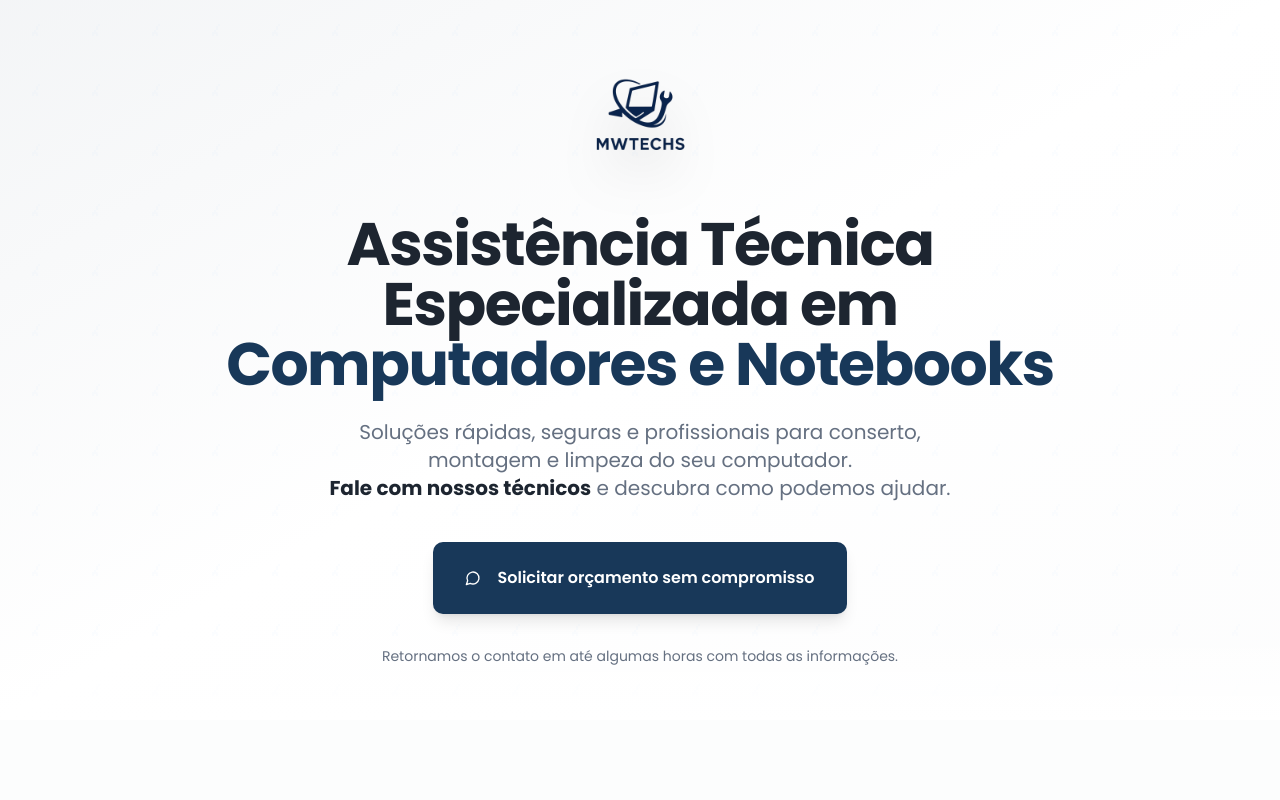
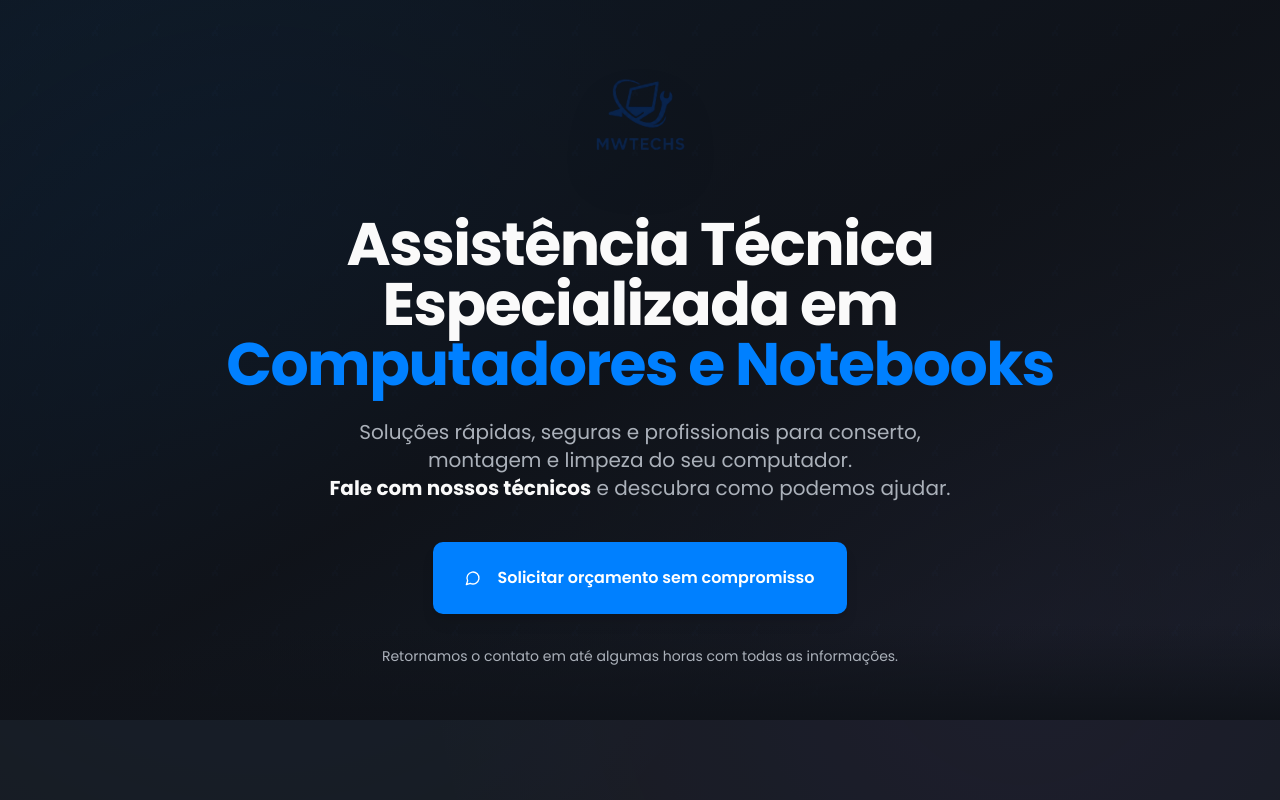
Before and after one commit to motozero26/site-empresa-v2-lovable, a React (Vite) app: page / in a window 1280 px wide. Shown: the top 800 px of the page. Built offline with nearby package versions, Linux system fonts and the light colour scheme; the HTML template or start-up script is replaced by a standard one.

Commit message:
Apply technological design
Update CSS to implement a modern, technological design with gradients and vibrant colors, replacing the previous white background theme.

```diff
--- a/src/index.css
+++ b/src/index.css
@@ -8,98 +8,97 @@ All colors MUST be HSL.
 
 @layer base {
   :root {
-    --background: 0 0% 100%;
-    --foreground: 215 25% 15%;
+    --background: 220 25% 8%;
+    --foreground: 0 0% 98%;
 
-    --card: 0 0% 100%;
-    --card-foreground: 215 25% 15%;
+    --card: 220 20% 12%;
+    --card-foreground: 0 0% 98%;
 
-    --popover: 0 0% 100%;
-    --popover-foreground: 215 25% 15%;
+    --popover: 220 20% 12%;
+    --popover-foreground: 0 0% 98%;
 
-    --primary: 210 58% 22%;
+    --primary: 210 100% 50%;
     --primary-foreground: 0 0% 100%;
+    --primary-glow: 210 100% 65%;
 
-    --secondary: 210 20% 92%;
-    --secondary-foreground: 210 58% 22%;
+    --secondary: 260 60% 55%;
+    --secondary-foreground: 0 0% 100%;
 
-    --muted: 215 15% 97%;
-    --muted-foreground: 215 12% 45%;
+    --muted: 220 15% 20%;
+    --muted-foreground: 215 10% 70%;
 
-    --accent: 142 76% 36%;
+    --accent: 142 76% 45%;
     --accent-foreground: 0 0% 100%;
 
     --destructive: 0 84.2% 60.2%;
     --destructive-foreground: 0 0% 100%;
 
-    --border: 215 15% 90%;
-    --input: 215 15% 90%;
-    --ring: 210 85% 48%;
+    --border: 220 20% 25%;
+    --input: 220 20% 25%;
+    --ring: 210 100% 55%;
 
     --radius: 0.75rem;
 
-    --gradient-hero: linear-gradient(135deg, hsl(210 58% 22%) 0%, hsl(210 58% 32%) 100%);
-    --gradient-subtle: linear-gradient(180deg, hsl(0 0% 100%) 0%, hsl(210 20% 96%) 100%);
-    --shadow-sm: 0 2px 8px -2px hsl(215 25% 15% / 0.08);
-    --shadow-md: 0 8px 24px -4px hsl(215 25% 15% / 0.12);
-    --shadow-lg: 0 16px 40px -8px hsl(215 25% 15% / 0.16);
+    --gradient-primary: linear-gradient(135deg, hsl(210 100% 50%) 0%, hsl(260 60% 55%) 100%);
+    --gradient-hero: linear-gradient(135deg, hsl(220 25% 8%) 0%, hsl(220 25% 15%) 50%, hsl(220 25% 8%) 100%);
+    --gradient-subtle: linear-gradient(180deg, hsl(220 25% 10%) 0%, hsl(220 20% 12%) 100%);
+    --gradient-tech: radial-gradient(circle at 50% 50%, hsl(210 100% 50% / 0.15) 0%, transparent 50%);
+
+    --shadow-sm: 0 2px 8px -2px hsl(0 0% 0% / 0.3);
+    --shadow-md: 0 8px 24px -4px hsl(0 0% 0% / 0.4);
+    --shadow-lg: 0 16px 40px -8px hsl(0 0% 0% / 0.5);
+    --shadow-glow: 0 0 40px hsl(210 100% 50% / 0.3);
+    --shadow-glow-secondary: 0 0 40px hsl(260 60% 55% / 0.2);
+
     --transition-smooth: all 0.3s cubic-bezier(0.4, 0, 0.2, 1);
 
-    --radius: 0.75rem;
-
-    --sidebar-background: 0 0% 98%;
-
-    --sidebar-foreground: 240 5.3% 26.1%;
-
-    --sidebar-primary: 240 5.9% 10%;
-
-    --sidebar-primary-foreground: 0 0% 98%;
-
-    --sidebar-accent: 240 4.8% 95.9%;
-
-    --sidebar-accent-foreground: 240 5.9% 10%;
-
-    --sidebar-border: 220 13% 91%;
-
-    --sidebar-ring: 217.2 91.2% 59.8%;
+    --sidebar-background: 220 20% 10%;
+    --sidebar-foreground: 0 0% 98%;
+    --sidebar-primary: 210 100% 50%;
+    --sidebar-primary-foreground: 0 0% 100%;
+    --sidebar-accent: 220 15% 20%;
+    --sidebar-accent-foreground: 0 0% 98%;
+    --sidebar-border: 220 20% 20%;
+    --sidebar-ring: 210 100% 55%;
   }
 
   .dark {
-    --background: 215 28% 10%;
+    --background: 220 25% 8%;
     --foreground: 0 0% 98%;
 
-    --card: 215 25% 12%;
+    --card: 220 20% 12%;
     --card-foreground: 0 0% 98%;
 
-    --popover: 215 25% 12%;
+    --popover: 220 20% 12%;
     --popover-foreground: 0 0% 98%;
 
-    --primary: 210 58% 32%;
+    --primary: 210 100% 50%;
     --primary-foreground: 0 0% 100%;
 
-    --secondary: 210 25% 20%;
-    --secondary-foreground: 0 0% 98%;
+    --secondary: 260 60% 55%;
+    --secondary-foreground: 0 0% 100%;
 
-    --muted: 215 20% 18%;
-    --muted-foreground: 215 10% 65%;
+    --muted: 220 15% 20%;
+    --muted-foreground: 215 10% 70%;
 
-    --accent: 142 76% 40%;
+    --accent: 142 76% 45%;
     --accent-foreground: 0 0% 100%;
 
     --destructive: 0 62.8% 50%;
     --destructive-foreground: 0 0% 100%;
 
-    --border: 215 20% 20%;
-    --input: 215 20% 20%;
-    --ring: 210 85% 52%;
-    --sidebar-background: 240 5.9% 10%;
-    --sidebar-foreground: 240 4.8% 95.9%;
-    --sidebar-primary: 224.3 76.3% 48%;
+    --border: 220 20% 25%;
+    --input: 220 20% 25%;
+    --ring: 210 100% 55%;
+
+    --sidebar-background: 220 20% 10%;
+    --sidebar-foreground: 0 0% 98%;
+    --sidebar-primary: 210 100% 50%;
     --sidebar-primary-foreground: 0 0% 100%;
-    --sidebar-accent: 240 3.7% 15.9%;
-    --sidebar-accent-foreground: 240 4.8% 95.9%;
-    --sidebar-border: 240 3.7% 15.9%;
-    --sidebar-ring: 217.2 91.2% 59.8%;
+    --sidebar-accent: 220 15% 20%;
+    --sidebar-accent-foreground: 0 0% 98%;
+    --sidebar-border: 220 20% 20%;
+    --sidebar-ring: 210 100% 55%;
   }
 }
 
@@ -110,6 +109,10 @@ All colors MUST be HSL.
 
   body {
     @apply bg-background text-foreground font-poppins antialiased;
+    background-image:
+      radial-gradient(circle at 20% 50%, hsl(210 100% 50% / 0.08) 0%, transparent 50%),
+      radial-gradient(circle at 80% 80%, hsl(260 60% 55% / 0.08) 0%, transparent 50%);
+    background-attachment: fixed;
   }
 
   h1, h2, h3, h4, h5, h6 {
```
